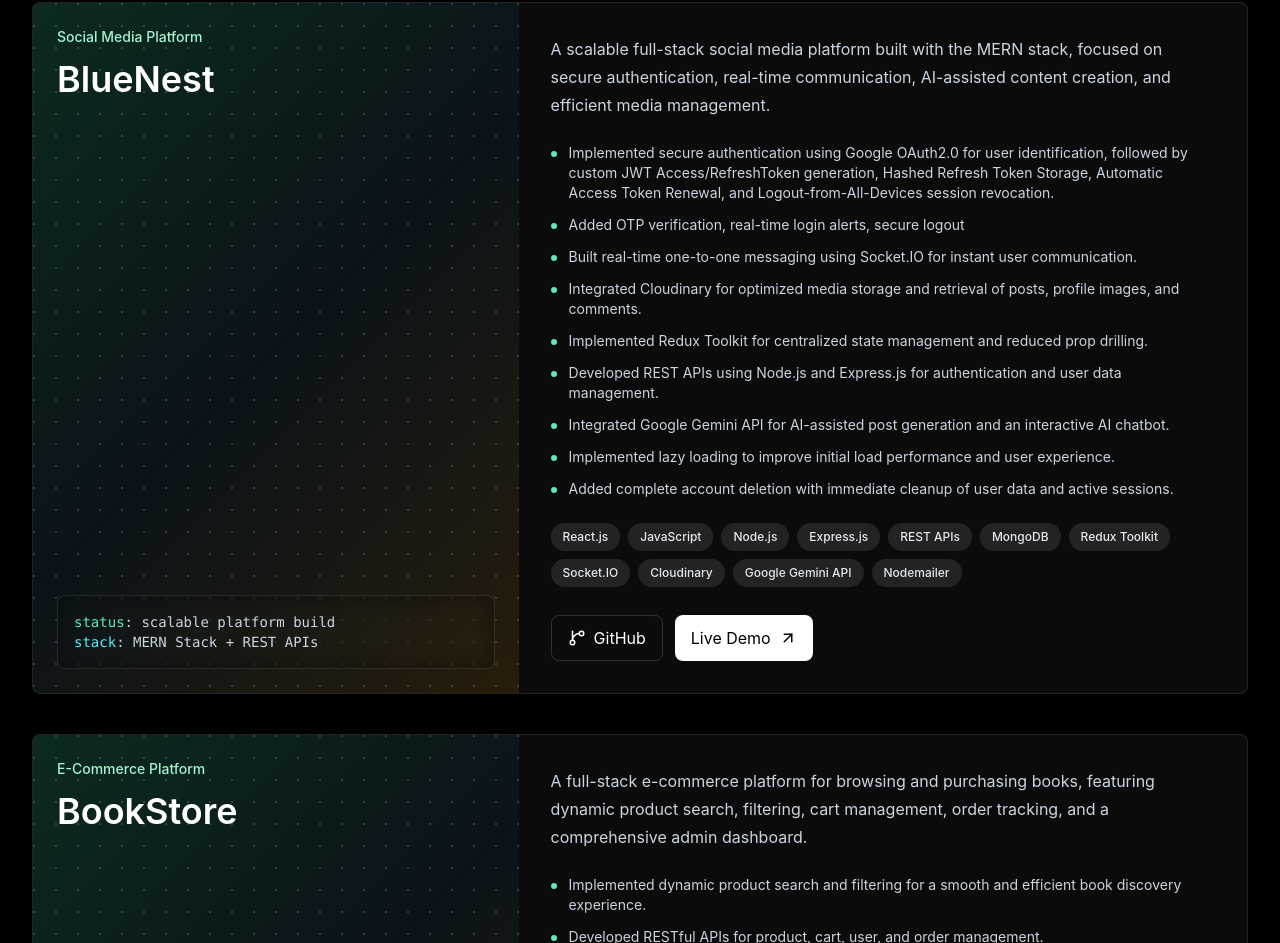
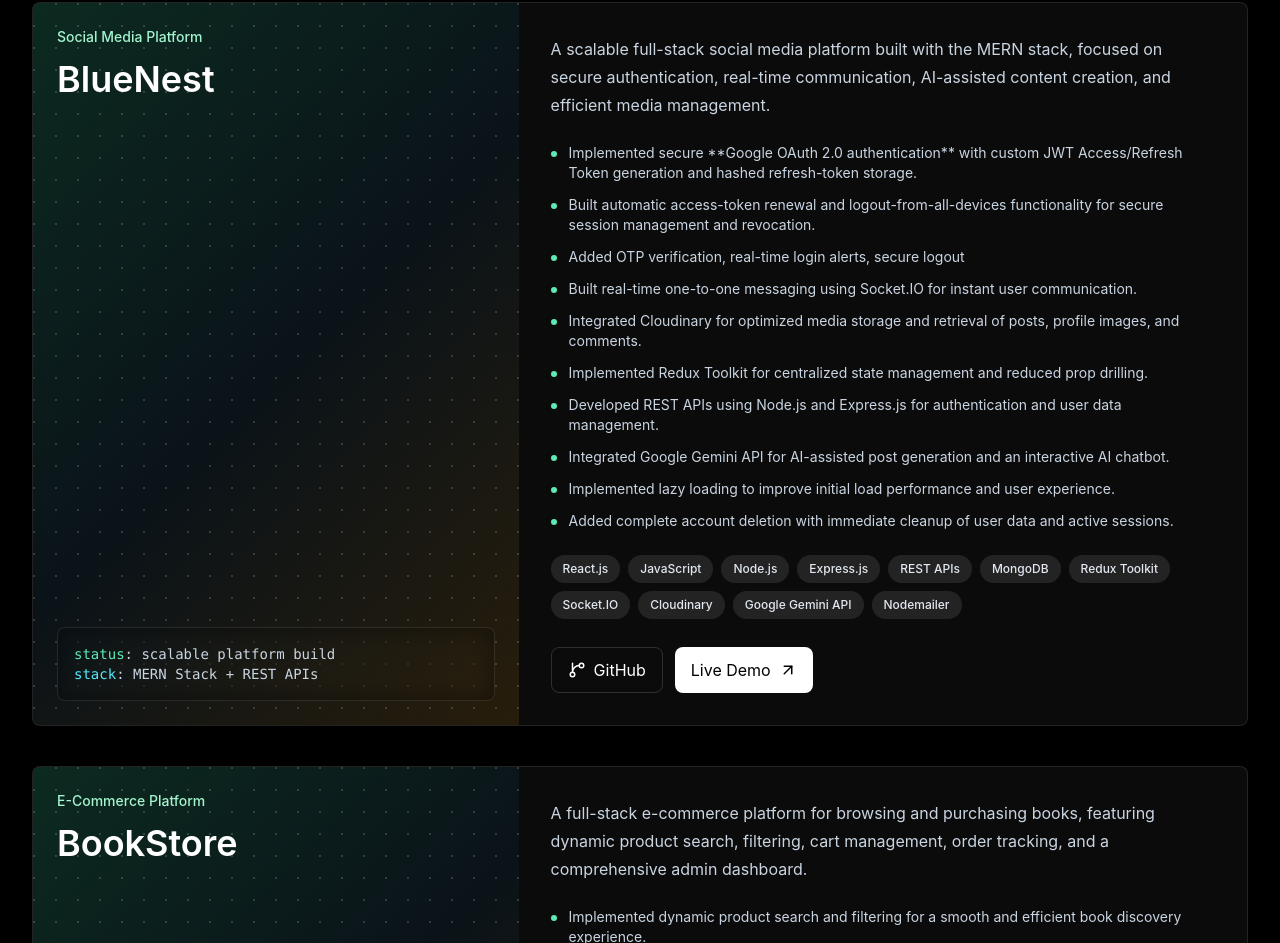
Before and after one commit to kapil407/kapil-portfolio, a React (Vite) app in the folder Frontend/: page / in a window 1280 px wide. Shown: the part 2354-3297 px from the top of the page. Built offline with nearby package versions, Linux system fonts and the light colour scheme; the HTML template or start-up script is replaced by a standard one.

Commit message:
update project content

```diff
--- a/Frontend/src/data/portfolio.js
+++ b/Frontend/src/data/portfolio.js
@@ -37,7 +37,8 @@ export const portfolio = {
       // impact:
       //   'Built with a focus on structured backend logic, maintainable feature modules, and a user experience that can scale as engagement grows.',
       features: [
-        'Implemented secure authentication using Google OAuth2.0 for user identification, followed by custom JWT Access/RefreshToken generation, Hashed Refresh Token Storage, Automatic Access Token Renewal, and Logout-from-All-Devices session revocation.',
+        'Implemented secure **Google OAuth 2.0 authentication** with custom JWT Access/Refresh Token generation and hashed refresh-token storage.',
+        'Built automatic access-token renewal and logout-from-all-devices functionality for secure session management and revocation.',
         'Added OTP verification, real-time login alerts, secure logout',
         'Built real-time one-to-one messaging using Socket.IO for instant user communication.',
         'Integrated Cloudinary for optimized media storage and retrieval of posts, profile images, and comments.',
```
